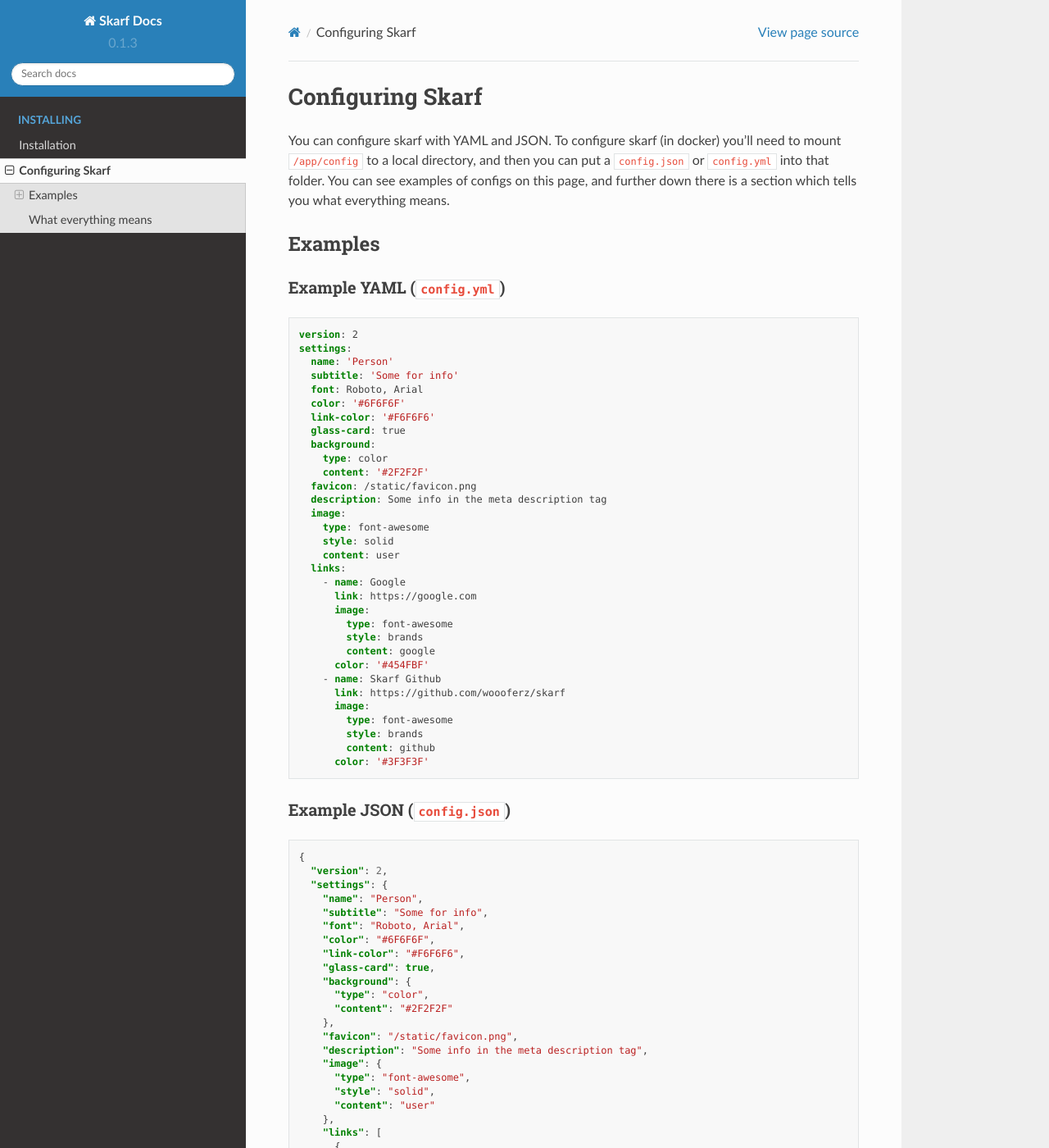
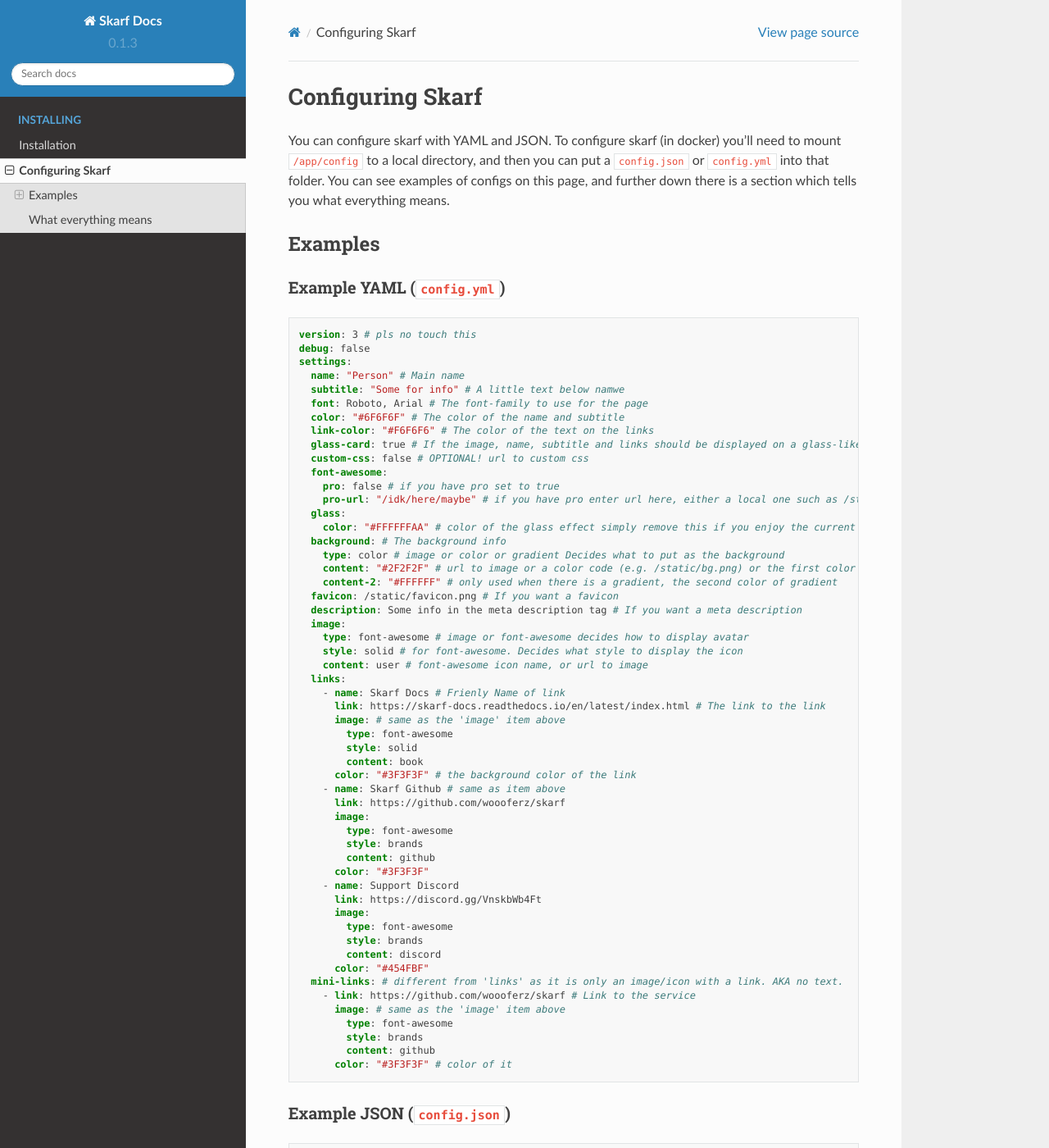
Before and after one commit to woooferz/skarf-docs, a Sphinx documentation site: the page built from docs/source/configure.rst, in a window 1280 px wide and 1400 px high. Shown: the whole window at 82% size. Built offline with Sphinx 7.4.7 and the Read the Docs theme 2.0.0, drawn with Linux system fonts in a browser that asks for light colours; some of the changed text lies outside the part shown.

Commit message:
a few changes

```diff
--- a/docs/source/configure.rst
+++ b/docs/source/configure.rst
@@ -15,93 +15,150 @@ Example YAML (``config.yml``)
 
 .. code:: yaml
 
-   version: 2
-   settings:
-     name: 'Person'
-     subtitle: 'Some for info'
-     font: Roboto, Arial
-     color: '#6F6F6F'
-     link-color: '#F6F6F6'
-     glass-card: true
-     background:
-       type: color
-       content: '#2F2F2F'
-     favicon: /static/favicon.png
-     description: Some info in the meta description tag
-     image:
-       type: font-awesome
-       style: solid
-       content: user
-     links:
-       - name: Google
-         link: https://google.com
-         image:
-           type: font-awesome
-           style: brands
-           content: google
-         color: '#454FBF'
-       - name: Skarf Github
-         link: https://github.com/woooferz/skarf
-         image:
-           type: font-awesome
-           style: brands
-           content: github
-         color: '#3F3F3F'
+  version: 3 # pls no touch this
+  debug: false
+  settings:
+    name: "Person" # Main name
+    subtitle: "Some for info" # A little text below namwe
+    font: Roboto, Arial # The font-family to use for the page
+    color: "#6F6F6F" # The color of the name and subtitle
+    link-color: "#F6F6F6" # The color of the text on the links
+    glass-card: true # If the image, name, subtitle and links should be displayed on a glass-like card
+    custom-css: false # OPTIONAL! url to custom css
+    font-awesome:
+      pro: false # if you have pro set to true
+      pro-url: "/idk/here/maybe" # if you have pro enter url here, either a local one such as /static/fontawesome-pro.css or an external one such as https://fontawesome.example.com/pro.css (BOTH OF THESE WON'T WORK, GET YOUR OWN LINK)
+    glass:
+      color: "#FFFFFFAA" # color of the glass effect simply remove this if you enjoy the current color
+    background: # The background info
+      type: color # image or color or gradient Decides what to put as the background
+      content: "#2F2F2F" # url to image or a color code (e.g. /static/bg.png) or the first color of a gradient
+      content-2: "#FFFFFF" # only used when there is a gradient, the second color of gradient
+    favicon: /static/favicon.png # If you want a favicon
+    description: Some info in the meta description tag # If you want a meta description
+    image:
+      type: font-awesome # image or font-awesome decides how to display avatar
+      style: solid # for font-awesome. Decides what style to display the icon
+      content: user # font-awesome icon name, or url to image
+    links:
+      - name: Skarf Docs # Frienly Name of link
+        link: https://skarf-docs.readthedocs.io/en/latest/index.html # The link to the link
+        image: # same as the 'image' item above
+          type: font-awesome
+          style: solid
+          content: book
+        color: "#3F3F3F" # the background color of the link
+      - name: Skarf Github # same as item above
+        link: https://github.com/woooferz/skarf
+        image:
+          type: font-awesome
+          style: brands
+          content: github
+        color: "#3F3F3F"
+      - name: Support Discord
+        link: https://discord.gg/VnskbWb4Ft
+        image:
+          type: font-awesome
+          style: brands
+          content: discord
+        color: "#454FBF"
+    mini-links: # different from 'links' as it is only an image/icon with a link. AKA no text.
+      - link: https://github.com/woooferz/skarf # Link to the service
+        image: # same as the 'image' item above
+          type: font-awesome
+          style: brands
+          content: github
+        color: "#3F3F3F" # color of it
+
+
 
 Example JSON (``config.json``)
 ~~~~~~~~~~~~~~~~~~~~~~~~~~~~~~
 
 .. code:: json
 
-   {
-     "version": 2,
-     "settings": {
-       "name": "Person",
-       "subtitle": "Some for info",
-       "font": "Roboto, Arial",
-       "color": "#6F6F6F",
-       "link-color": "#F6F6F6",
-       "glass-card": true,
-       "background": {
-         "type": "color",
-         "content": "#2F2F2F"
-       },
-       "favicon": "/static/favicon.png",
-       "description": "Some info in the meta description tag",
-       "image": {
-         "type": "font-awesome",
-         "style": "solid",
-         "content": "user"
-       },
-       "links": [
-         {
-           "name": "Google",
-           "link": "https://google.com",
-           "image": {
-             "type": "font-awesome",
-             "style": "brands",
-             "content": "google"
-           },
-           "color": "#454FBF"
-         },
-         {
-           "name": "Skarf Github",
-           "link": "https://github.com/woooferz/skarf",
-           "image": {
-             "type": "font-awesome",
-             "style": "brands",
-             "content": "github"
-           },
-           "color": "#3F3F3F"
-         }
-       ]
-     }
-   }
+  {
+    "version": 3,
+    "debug": false,
+    "settings": {
+      "name": "Person",
+      "subtitle": "Some for info",
+      "font": "Roboto, Arial",
+      "color": "#6F6F6F",
+      "link-color": "#F6F6F6",
+      "glass-card": true,
+      "custom-css": false,
+      "font-awesome": {
+        "pro": false,
+        "pro-url": "/idk/here/maybe"
+      },
+      "glass": {
+        "color": "#FFFFFFAA"
+      },
+      "background": {
+        "type": "color",
+        "content": "#2F2F2F",
+        "content-2": "#FFFFFF"
+      },
+      "favicon": "/static/favicon.png",
+      "description": "Some info in the meta description tag",
+      "image": {
+        "type": "font-awesome",
+        "style": "solid",
+        "content": "user"
+      },
+      "links": [
+        {
+          "name": "Skarf Docs",
+          "link": "https://skarf-docs.readthedocs.io/en/latest/index.html",
+          "image": {
+            "type": "font-awesome",
+            "style": "solid",
+            "content": "book"
+          },
+          "color": "#3F3F3F"
+        },
+        {
+          "name": "Skarf Github",
+          "link": "https://github.com/woooferz/skarf",
+          "image": {
+            "type": "font-awesome",
+            "style": "brands",
+            "content": "github"
+          },
+          "color": "#3F3F3F"
+        },
+        {
+          "name": "Support Discord",
+          "link": "https://discord.gg/VnskbWb4Ft",
+          "image": {
+            "type": "font-awesome",
+            "style": "brands",
+            "content": "discord"
+          },
+          "color": "#454FBF"
+        }
+      ],
+      "mini-links": [
+        {
+          "link": "https://github.com/woooferz/skarf",
+          "image": {
+            "type": "font-awesome",
+            "style": "brands",
+            "content": "github"
+          },
+          "color": "#3F3F3F"
+        }
+      ]
+    }
+  }
 
 What everything means
 ---------------------
 
-``version`` Version of skarf to load config with.
+``version`` Version of renderer to load config with.
+
+``debug`` If debug mode is on which reloads config on every load and shows some version info on page
 
 ``settings.name`` The title of the card, usually your name/nickname.
 
```
